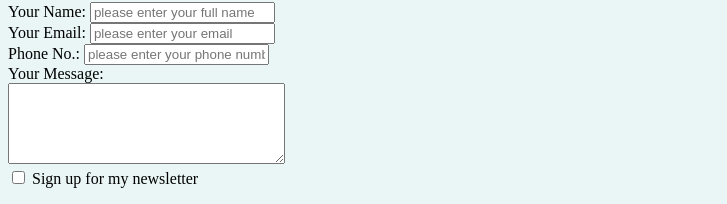
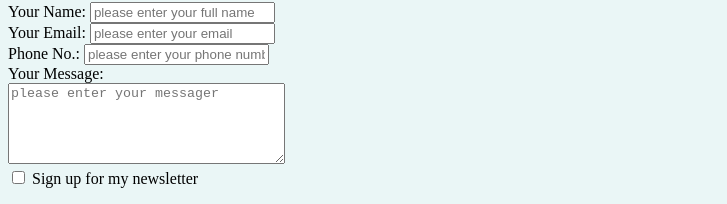
Before and after one commit to narotamji/First-Project, a plain HTML site: page Contact Me.html in a window 1280 px wide. Shown: the part 343-547 px from the top of the page, without its empty margins (0-727 px from the left). Drawn offline with Linux system fonts and the light colour scheme.

Commit message:
Update Contact Me.html

```diff
--- a/Contact Me.html
+++ b/Contact Me.html
@@ -26,7 +26,7 @@
     <label>Phone No.: </label>
     <input type="tel" name="PhoneNo" id="phone" maxlength="10" minlength="10" placeholder="please enter your phone number"><br>
     <label>Your Message: </label><br>
-    <textarea name="YourMessage" id="" cols="32" rows="5"></textarea><br>
+    <textarea name="YourMessage" id="" cols="32" rows="5" placeholder="please enter your messager"></textarea><br>
     <input type="checkbox" name="" id="">
     <label>Sign up for my newsletter</label> <br><br>
     <input type="submit" value="Submit">
```
